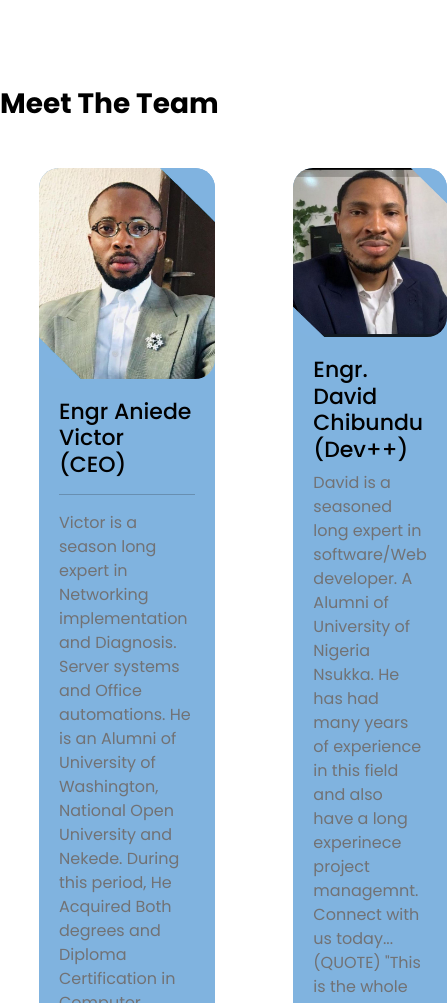
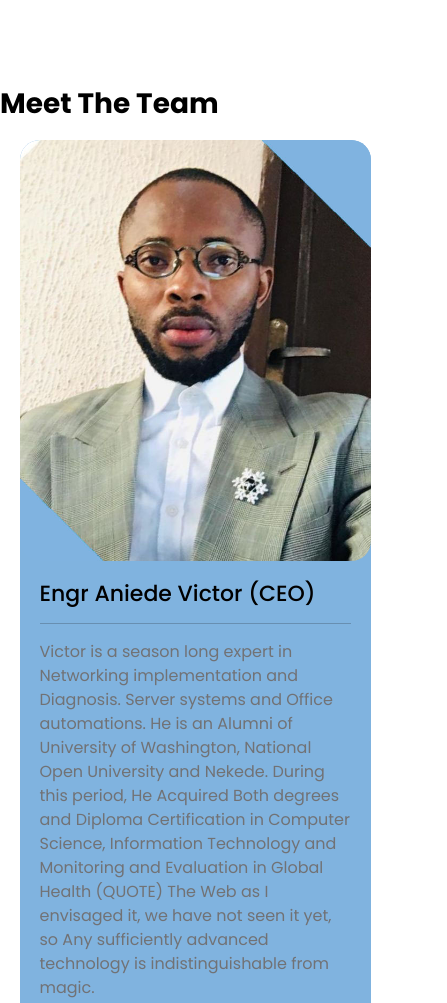
Before and after one commit to Ikendu/victorsite2, a plain HTML site: page about.html in a window 390 px wide. Shown: the part 2186-3189 px from the top of the page, 447 px wide, since content can reach past the window. Drawn offline with Linux system fonts and the light colour scheme.

Commit message:
about us page

```diff
--- a/css/style.css
+++ b/css/style.css
@@ -231,3 +231,24 @@
 .teamText {
   padding: 20px;
 }
+@media (max-width: 900px) {
+  .teamInfo {
+    margin: 3%;
+  }
+}
+@media (max-width: 800px) {
+  .teamInfo {
+    width: 70%;
+  }
+  .teamAll {
+    display: flex;
+    flex-direction: column;
+    justify-items: center;
+    align-items: center;
+  }
+}
+@media (max-width: 500px) {
+  .teamInfo {
+    width: 90%;
+  }
+}
```
